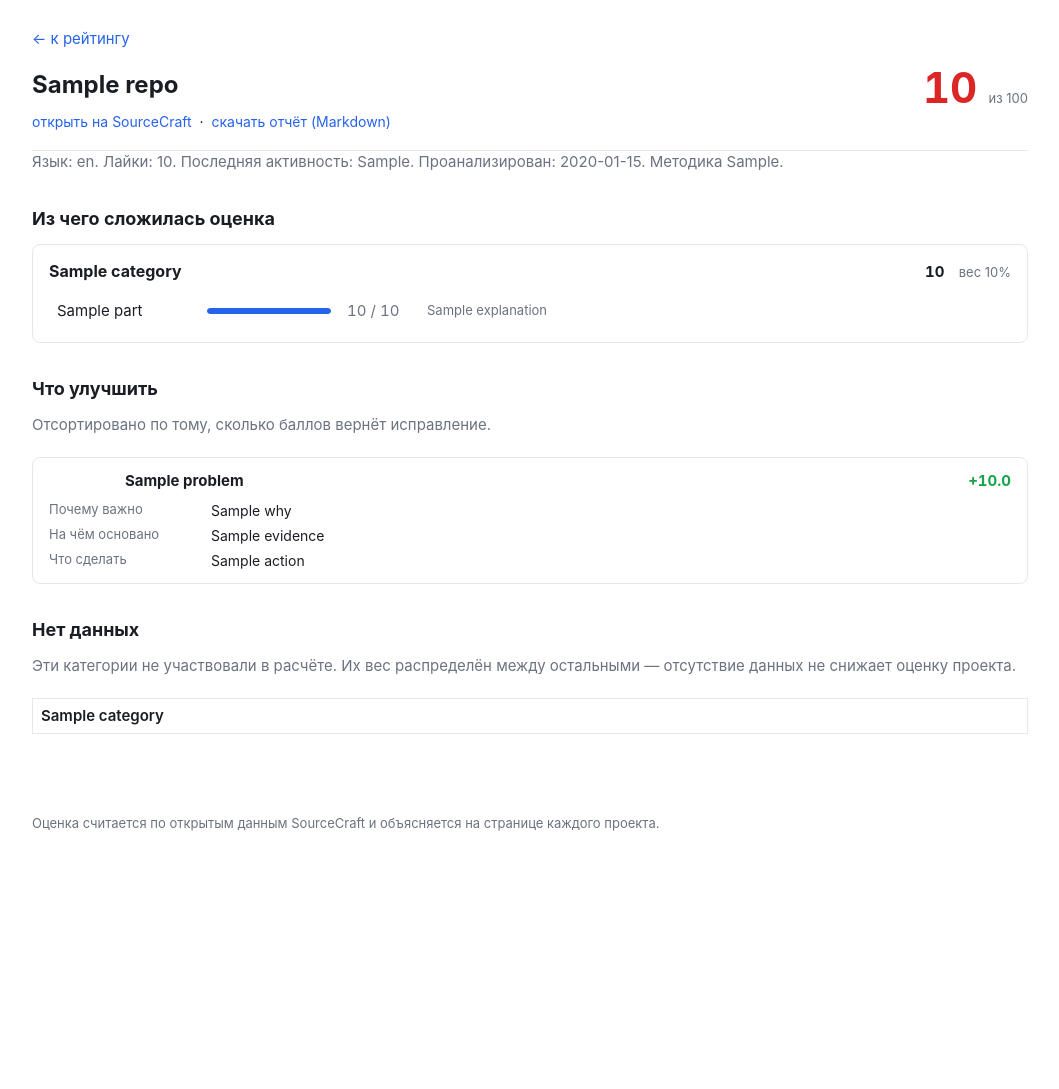
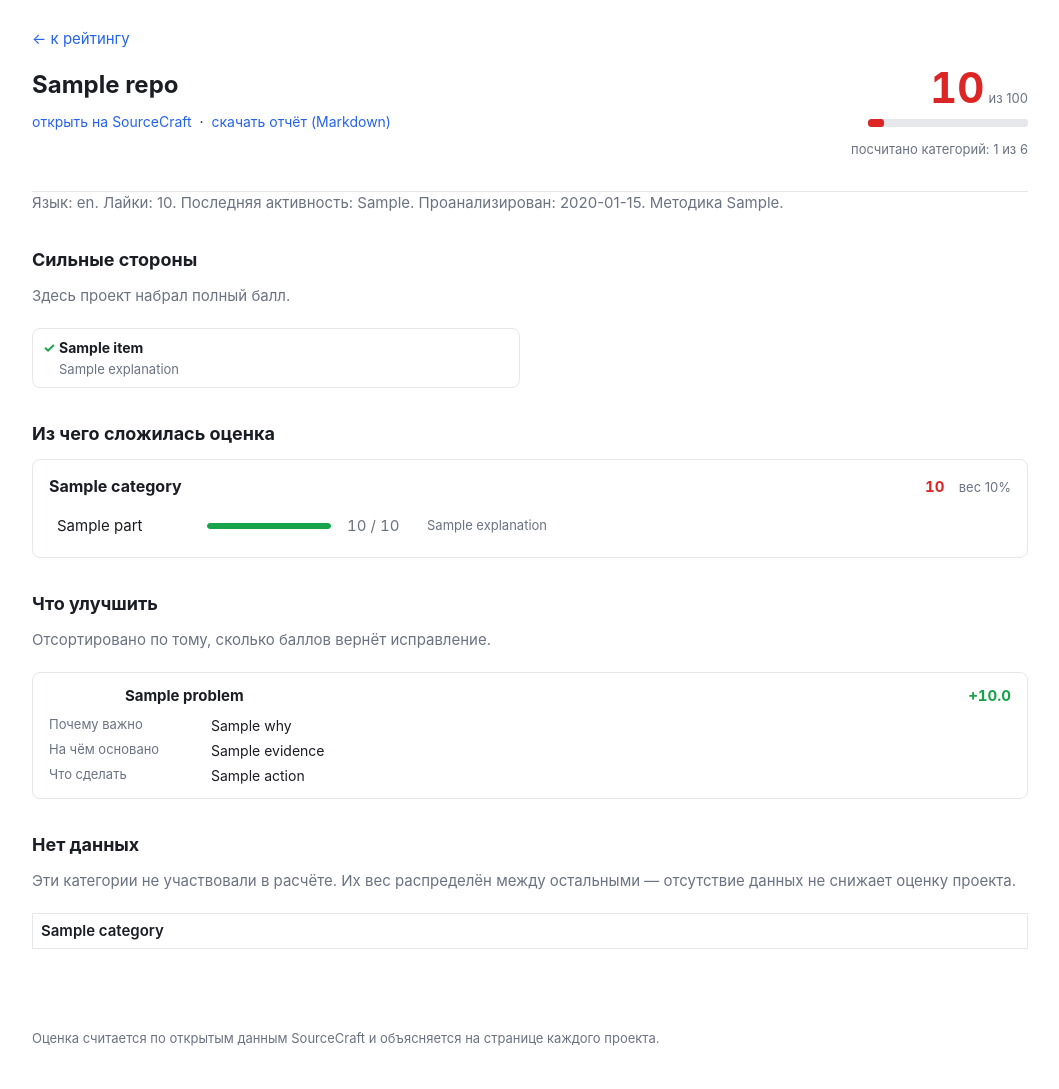
Before and after one commit to Builderforger/RepoHealt, a FastAPI app: template web/app/templates/repo.html in a window 1280 px wide. Shown: the part 64-1153 px from the top of the page, without its empty margins (110-1169 px from the left). Before the commit the page ends 895 px from the top, so only its background shows below. Run offline with FastAPI, Linux system fonts and the light colour scheme; the template is opened without the code that fills it: most values are stand-ins (such as "Sample title", 1, 10 or a date in 2020).

Commit message:
feat: add dark theme, strengths section and colour-coded bars

```diff
--- a/web/app/main.py
+++ b/web/app/main.py
@@ -37,6 +37,30 @@ async def startup():
     # Отчёты готовит движок по расписанию. Сайт следит
     # за файлом и переливает свежие данные в свою базу.
     _watcher = asyncio.create_task(refresh.watch())
+
+
+def strengths(categories: list[dict]) -> list[dict]:
+    """Части, набравшие полный балл.
+
+    ТЗ требует показывать не только проблемы, но и сильные стороны.
+    Считаем сильным то, где проект взял максимум: это тот же расчёт,
+    только с другой стороны, и придумывать ничего не нужно.
+    """
+    found = []
+
+    for category in categories:
+        if category.get("status") != "Scored":
+            continue
+
+        for part in category.get("parts", []):
+            top = part.get("max_points") or 0
+
+            if top and part.get("points") >= top:
+                found.append(part)
+
+    # Сначала то, что весит больше: полный балл за крупную часть
+    # говорит о проекте больше, чем за мелкую.
+    return sorted(found, key=lambda part: part["max_points"], reverse=True)
 
 
 @app.get("/", response_class=HTMLResponse)
@@ -81,6 +105,7 @@ def repo_page(request: Request, org: str, name: str):
             "report": report,
             "scored": [c for c in categories if c.get("status") == "Scored"],
             "missing": [c for c in categories if c.get("status") != "Scored"],
+            "strengths": strengths(categories),
         },
     )
 
@@ -258,6 +283,7 @@ def personal_report(request: Request, org: str, name: str):
             "personal": True,
             "scored": [c for c in categories if c.get("status") == "Scored"],
             "missing": [c for c in categories if c.get("status") != "Scored"],
+            "strengths": strengths(categories),
         },
     )
 
--- a/web/app/static/style.css
+++ b/web/app/static/style.css
@@ -8,6 +8,25 @@
     --mid: #d97706;
     --low: #dc2626;
     --link: #2563eb;
+    --shadow: 0 1px 2px rgba(16, 24, 40, .04);
+}
+
+/* Тёмная тема включается сама, по настройке системы:
+   переключателем пользоваться не придётся, а на тёмных
+   экранах сервис выглядит как остальной SourceCraft. */
+@media (prefers-color-scheme: dark) {
+    :root {
+        --ink: #e8e9ed;
+        --dim: #9195a1;
+        --line: #2c2e36;
+        --bg: #16171b;
+        --panel: #1d1f25;
+        --high: #4cae6a;
+        --mid: #d99a3c;
+        --low: #e5605f;
+        --link: #6b9bff;
+        --shadow: none;
+    }
 }
 
 * { box-sizing: border-box; }
@@ -73,6 +92,9 @@ h3 { font-size: 16px; margin: 0; }
     border: 1px solid var(--line);
     border-radius: 6px;
     background: var(--bg);
+    /* Цвет текста полям нужно задавать явно: по умолчанию
+       браузер берёт системный, и на тёмном фоне он пропадает. */
+    color: var(--ink);
 }
 
 /* ---------- таблицы ---------- */
@@ -159,6 +181,56 @@ table { width: 100%; border-collapse: collapse; }
 
 .fill { height: 100%; background: var(--link); border-radius: 3px; }
 
+/* Цвет полоски говорит то же, что и числа рядом,
+   но считывается мгновенно. */
+.fill-high { background: var(--high); }
+.fill-mid  { background: var(--mid); }
+.fill-low  { background: var(--low); }
+
+/* Оценка в рейтинге: число и полоска под ним.
+   По колонке цифр глазу трудно сравнивать, по полоскам — легко. */
+.score-cell { min-width: 64px; }
+
+.row-bar {
+    height: 4px;
+    margin-top: 3px;
+}
+
+.total-bar {
+    width: 160px;
+    height: 8px;
+    margin: 10px 0 6px auto;
+}
+
+/* ---------- сильные стороны ---------- */
+
+.strengths {
+    list-style: none;
+    margin: 0 0 8px;
+    padding: 0;
+    display: grid;
+    grid-template-columns: repeat(auto-fill, minmax(320px, 1fr));
+    gap: 8px 20px;
+}
+
+.strengths li {
+    padding: 8px 12px 8px 26px;
+    border: 1px solid var(--line);
+    border-radius: 8px;
+    position: relative;
+    font-size: 14px;
+}
+
+.strengths li::before {
+    content: "✓";
+    position: absolute;
+    left: 10px;
+    color: var(--high);
+    font-weight: 700;
+}
+
+.strengths .dim { display: block; margin-top: 2px; }
+
 .missing { border: 1px solid var(--line); border-radius: 8px; }
 .missing .part-name { font-weight: 600; }
 
@@ -167,8 +239,8 @@ table { width: 100%; border-collapse: collapse; }
 .enter { margin-left: auto; font-size: 14px; }
 
 .warning {
-    background: #fff7ed;
-    border: 1px solid #fed7aa;
+    background: var(--panel);
+    border: 1px solid var(--mid);
     border-radius: 8px;
     padding: 10px 14px;
     color: var(--ink);
@@ -188,6 +260,8 @@ table { width: 100%; border-collapse: collapse; }
     font: inherit;
     border: 1px solid var(--line);
     border-radius: 6px;
+    background: var(--bg);
+    color: var(--ink);
 }
 
 button {
--- a/web/app/templates/repo.html
+++ b/web/app/templates/repo.html
@@ -19,10 +19,15 @@
         {% if report.score is none %}
         <span class="no-data big">нет оценки</span>
         {% else %}
-        <span class="score big score-{{ 'high' if report.score >= 70 else ('mid' if report.score >= 40 else 'low') }}">
-            {{ '%.0f'|format(report.score) }}
-        </span>
+        {% set tone = 'high' if report.score >= 70 else ('mid' if report.score >= 40 else 'low') %}
+        <span class="score big score-{{ tone }}">{{ '%.0f'|format(report.score) }}</span>
         <span class="of">из 100</span>
+
+        <div class="bar total-bar">
+            <div class="fill fill-{{ tone }}" style="width: {{ report.score }}%"></div>
+        </div>
+
+        <p class="of">посчитано категорий: {{ scored|length }} из 6</p>
         {% endif %}
     </div>
 </div>
@@ -35,6 +40,21 @@
     Методика {{ report.methodology_version }}.
 </p>
 
+{% if strengths %}
+<h2>Сильные стороны</h2>
+
+<p class="note">Здесь проект набрал полный балл.</p>
+
+<ul class="strengths">
+    {% for item in strengths %}
+    <li>
+        <strong>{{ item.name }}</strong>
+        <span class="dim">{{ item.explanation }}</span>
+    </li>
+    {% endfor %}
+</ul>
+{% endif %}
+
 <h2>Из чего сложилась оценка</h2>
 
 {% for category in scored %}
@@ -42,7 +62,7 @@
     <div class="category-head">
         <h3>{{ category.name }}</h3>
         <div>
-            <span class="score">{{ '%.0f'|format(category.score) }}</span>
+            <span class="score score-{{ 'high' if category.score >= 70 else ('mid' if category.score >= 40 else 'low') }}">{{ '%.0f'|format(category.score) }}</span>
             <span class="weight">вес {{ '%.0f'|format(category.applied_weight) }}%</span>
         </div>
     </div>
@@ -51,9 +71,11 @@
         {% for part in category.parts %}
         <tr>
             <td class="part-name">{{ part.name }}</td>
+            {% set share = (part.points / part.max_points * 100) if part.max_points else 0 %}
             <td class="part-bar">
                 <div class="bar">
-                    <div class="fill" style="width: {{ (part.points / part.max_points * 100) if part.max_points else 0 }}%"></div>
+                    <div class="fill fill-{{ 'high' if share >= 70 else ('mid' if share >= 35 else 'low') }}"
+                         style="width: {{ share }}%"></div>
                 </div>
             </td>
             <td class="part-points">{{ '%.0f'|format(part.points) }} / {{ '%.0f'|format(part.max_points) }}</td>
```
Also changed, not shown: web/app/templates/rating.html (+14 -5 lines).
